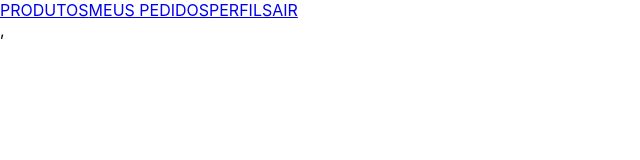
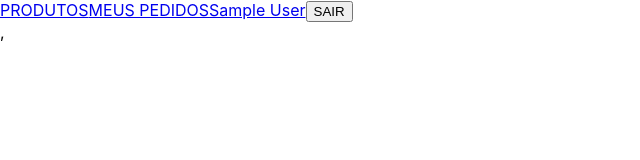
Before and after one commit to marllomartin/delivery-app, a React (Create React App) app in the folder front-end/: page /customer/products in a window 1280 px wide. Shown: the top 160 px of the page, without its empty margins (0-640 px from the left). Built offline with nearby package versions, Linux system fonts and the light colour scheme; sample sign-in values are in the browser's storage.

Commit message:
feat(src/pages): Req 13

```diff
--- a/front-end/src/App.js
+++ b/front-end/src/App.js
@@ -1,7 +1,7 @@
 import React from 'react';
 import { Route, Routes, Navigate } from 'react-router-dom';
 import Login from './pages/Login';
-import Product from './pages/Product';
+import ProductsPage from './pages/Product';
 import Register from './pages/Register';
 // import './App.css';
 
@@ -12,7 +12,7 @@ function App() {
         <Route path="/" element={ <Navigate replace to="/login" /> } />
         <Route path="/login" element={ <Login /> } />
         <Route path="/register" element={ <Register /> } />
-        <Route path="/customer/products" element={ <Product /> } />
+        <Route path="/customer/products" element={ <ProductsPage /> } />
       </Routes>
     </div>
   );
--- a/front-end/src/components/LoginCard.jsx
+++ b/front-end/src/components/LoginCard.jsx
@@ -23,11 +23,13 @@ function LoginCard() {
   }).then((response) => {
     if (response.status === notFount) {
       setInvalidLogin(true);
-    } else {
-      history('/customer/products');
     }
+    return response.json();
+  }).then((res) => {
+    localStorage.setItem('user', JSON.stringify(res));
+    history('/customer/products');
   });
-  console.log(errors);
+  // console.log(errors);
 
   return (
     <div className="LoginCard">
--- /dev/null
+++ b/front-end/src/components/NavHeader.jsx
@@ -0,0 +1,52 @@
+import React, { useState, useEffect } from 'react';
+import { useNavigate } from 'react-router-dom';
+
+function NavHeader() {
+  const history = useNavigate();
+  const [userData] = useState(JSON.parse(localStorage.getItem('user')));
+  useEffect(() => {
+    if (userData.token === undefined) {
+      localStorage.removeItem('user');
+      history('/login');
+    }
+  }, [history, userData.token]);
+
+  function exitApp() {
+    localStorage.removeItem('user');
+    history('/login');
+  }
+
+  return (
+    <header>
+      <nav>
+        <a
+          data-testid="customer_products__element-navbar-link-products"
+          href="/produtos"
+        >
+          PRODUTOS
+        </a>
+        <a
+          data-testid="customer_products__element-navbar-link-orders"
+          href="meus pedidios"
+        >
+          MEUS PEDIDOS
+        </a>
+        <a
+          data-testid="customer_products__element-navbar-user-full-name"
+          href="perfil"
+        >
+          { userData.name }
+        </a>
+        <button
+          type="button"
+          data-testid="customer_products__element-navbar-link-logout"
+          onClick={ exitApp }
+        >
+          SAIR
+        </button>
+      </nav>
+    </header>
+  );
+}
+
+export default NavHeader;
--- a/front-end/src/pages/Product.jsx
+++ b/front-end/src/pages/Product.jsx
@@ -1,36 +1,12 @@
 import React from 'react';
+import NavHeader from '../components/NavHeader';
 
-function Product() {
+function ProductsPage() {
   return (
-    <header>
-      <nav>
-        <a
-          data-testid="customer_products__element-navbar-link-products"
-          href="/produtos"
-        >
-          PRODUTOS
-        </a>
-        <a
-          data-testid="customer_products__element-navbar-link-orders"
-          href="meus pedidios"
-        >
-          MEUS PEDIDOS
-        </a>
-        <a
-          data-testid="customer_products__element-navbar-user-full-name"
-          href="perfil"
-        >
-          PERFIL
-        </a>
-        <a
-          data-testid="customer_products__element-navbar-link-logout"
-          href="sair"
-        >
-          SAIR
-        </a>
-      </nav>
-    </header>
+    <div>
+      <NavHeader />
+    </div>
   );
 }
 
-export default Product;
+export default ProductsPage;
--- a/front-end/src/pages/Register.jsx
+++ b/front-end/src/pages/Register.jsx
@@ -23,12 +23,14 @@ function Register() {
   }).then((response) => {
     if (response.status === Conflict) {
       setInvalidRegister(true);
-    } else {
-      history('/customer/products');
+      return response.json();
     }
+  }).then((res) => {
+    localStorage.setItem('user', JSON.stringify(res));
+    history('/customer/products');
   });
 
-  console.log(errors);
+  // console.log(errors);
 
   return (
     <div>
@@ -54,6 +56,7 @@ function Register() {
           placeholder="password"
           { ...register('password', { required: true, minLength: 6 }) }
         />
+        {errors.exampleRequired && <span>This field is required</span>}
         {invalidRegister && (
           <span data-testid="common_register__element-invalid_register">
             Registro invalido
```
